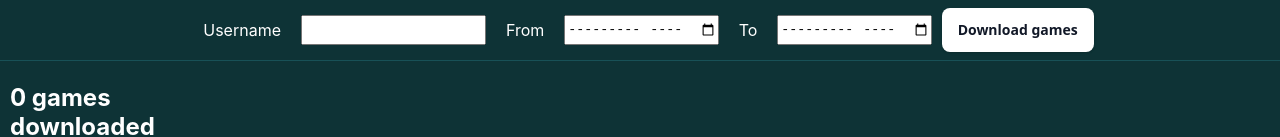
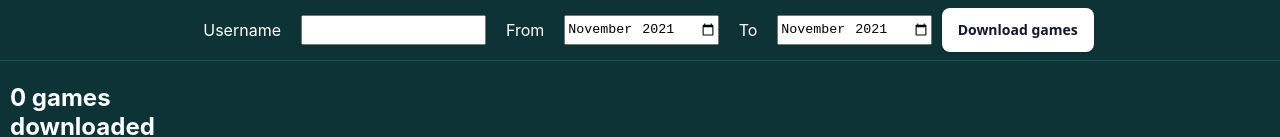
Before and after one commit to Dawid-P/chess-for-fun, a Next.js app: page / in a window 1280 px wide. Shown: the top 137 px of the page. Built offline with nearby package versions, Linux system fonts and the light colour scheme.

Commit message:
default dates and user to storage

```diff
--- a/components/Navbar.js
+++ b/components/Navbar.js
@@ -4,6 +4,7 @@ import Router from "next/router";
 import { useEffect, useState } from "react";
 import Loader from "./Loader";
 import styles from "../styles/Navbar.module.css";
+import { useLocalStorage } from "./useLocalStorage";
 
 const Navbar = () => {
   const router = useRouter();
@@ -26,6 +27,18 @@ const Navbar = () => {
     setLoading(false);
   });
 
+  const defaultToDate = () => {
+    let d = new Date();
+    let year = d.getFullYear();
+    let month = d.getMonth() + 1;
+    if (month < 10) {
+      month = "0" + month;
+    }
+    return year + "-" + month;
+  };
+
+  const [defaultUsername, setDefaultUsername] = useLocalStorage("username", "");
+
   const {
     register,
     handleSubmit,
@@ -33,8 +46,10 @@ const Navbar = () => {
   } = useForm();
 
   const onSubmit = ({ username, dateFrom, dateTo }) => {
+    setDefaultUsername(username);
     let goToStatsPage = `/${username}?from=${dateFrom}&to=${dateTo}`;
     router.push(goToStatsPage);
+    console.log(dateTo);
   };
 
   return (
@@ -46,19 +61,20 @@ const Navbar = () => {
           <form onSubmit={handleSubmit(onSubmit)}>
             <label>Username</label>
             <input
-              defaultValue={userInForm ? userInForm : undefined}
+              defaultValue={userInForm ? userInForm : defaultUsername}
               {...register("username", { required: true })}
             />
+            {errors.username?.type === "required" && "Username is required"}
 
             <label>From</label>
             <input
-              defaultValue={userInForm ? fromInForm : undefined}
+              defaultValue={userInForm ? fromInForm : defaultToDate()}
               type="month"
               {...register("dateFrom", { required: true })}
             />
             <label>To</label>
             <input
-              defaultValue={userInForm ? toInForm : undefined}
+              defaultValue={userInForm ? toInForm : defaultToDate()}
               type="month"
               {...register("dateTo", { required: true })}
             />
--- /dev/null
+++ b/components/useLocalStorage.js
@@ -0,0 +1,23 @@
+import { useState, useEffect } from "react";
+
+function getStorageValue(key, defaultValue) {
+  // getting stored value
+  if (typeof window !== "undefined") {
+    const saved = localStorage.getItem(key);
+    const initial = saved !== null ? JSON.parse(saved) : defaultValue;
+    return initial;
+  }
+}
+
+export const useLocalStorage = (key, defaultValue) => {
+  const [value, setValue] = useState(() => {
+    return getStorageValue(key, defaultValue);
+  });
+
+  useEffect(() => {
+    // storing input name
+    localStorage.setItem(key, JSON.stringify(value));
+  }, [key, value]);
+
+  return [value, setValue];
+};
```
